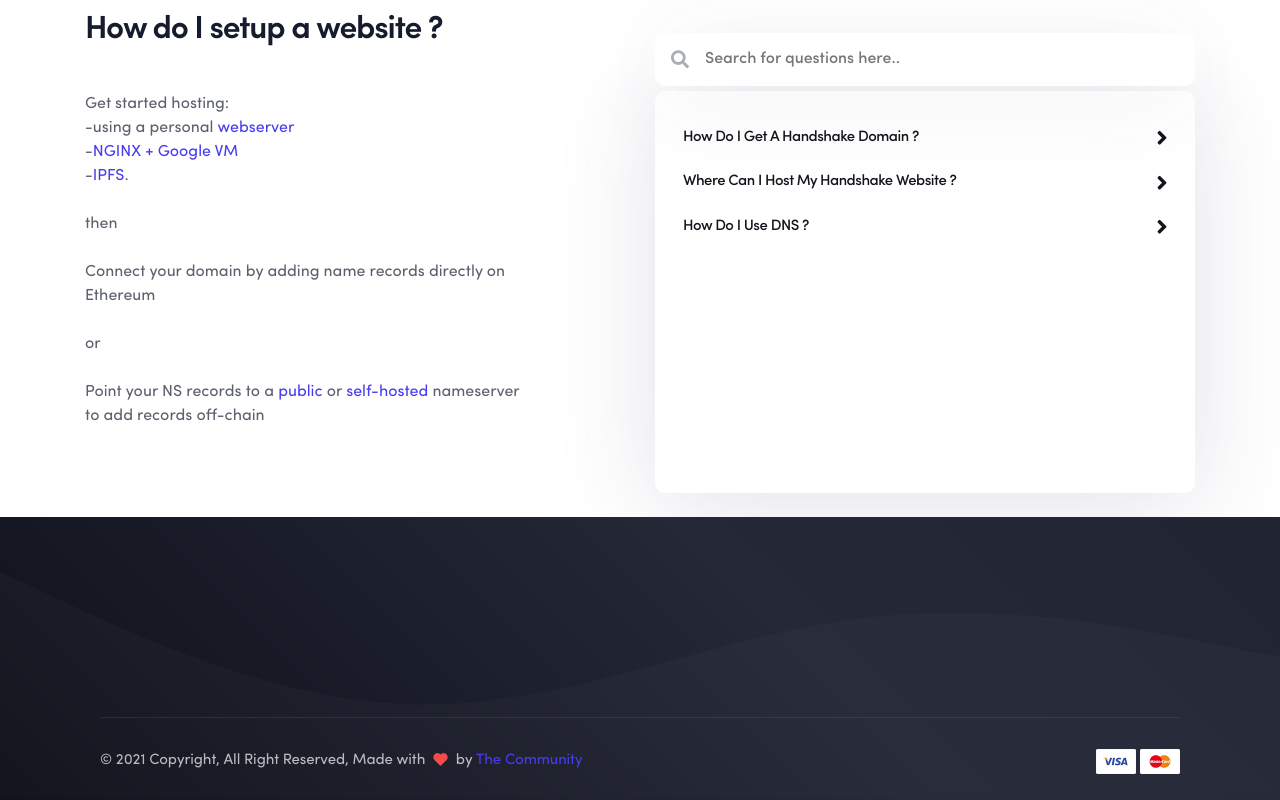
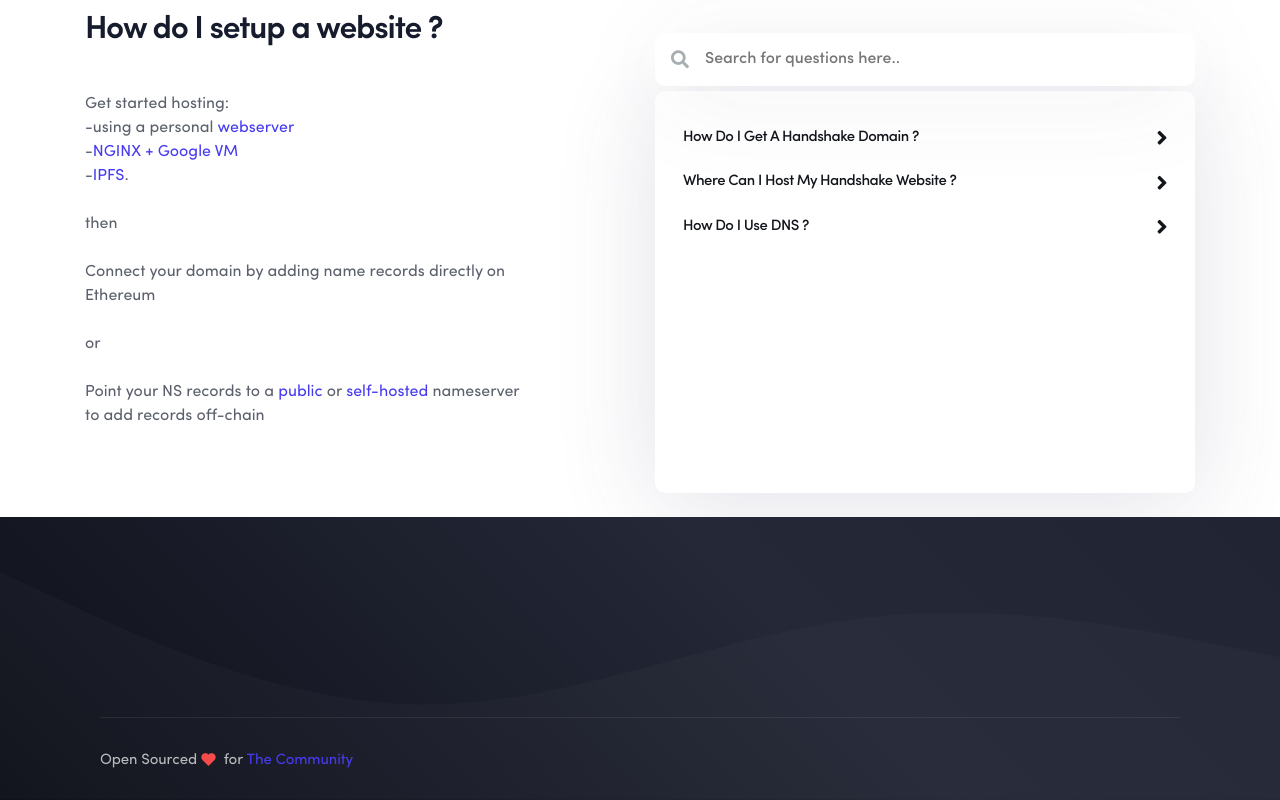
Before and after one commit to linq84/open-search-page, a plain HTML site: page index.html in a window 1280 px wide. Shown: the part 694-1494 px from the top of the page. Drawn offline with Linux system fonts and the light colour scheme.

Commit message:
Update index.html

```diff
--- a/index.html
+++ b/index.html
@@ -278,14 +278,11 @@ End Footer link  -->
                     <div class="row align-items-center">
                         <div class="col-lg-8">
                             <p class="copyright-text cool-text-11 mb-6 mb-lg-0 cool-text-color-opacity text-center text-lg-left">
-                                © 2021 Copyright, All Right Reserved, Made with <i class="cool-color-red-opacity-visible feather icon-heart-on mx-1"></i> by <a href="#">The Community</a>
+                                Open Sourced<i class="cool-color-red-opacity-visible feather icon-heart-on mx-1"></i> for <a href="#">The Community</a>
                                 <i class="icon icon-heart-2-2 text-sky-blue align-middle ml-2"></i>
                             </p>
                         </div>
                         <div class="col-lg-4 text-center text-lg-right">
-                            <ul class="payment-getway list-unstyled mb-0">
-                                <li class="ml-1"><img src="image/payment/visa.png" alt="" /></li>
-                                <li class="ml-1"><img src="image/payment/mastercard.png" alt="" /></li>
                             </ul>
                         </div>
                     </div>
```
